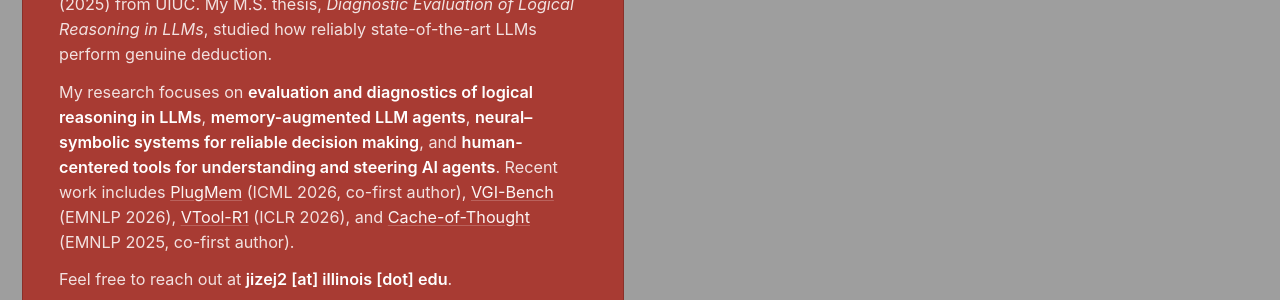
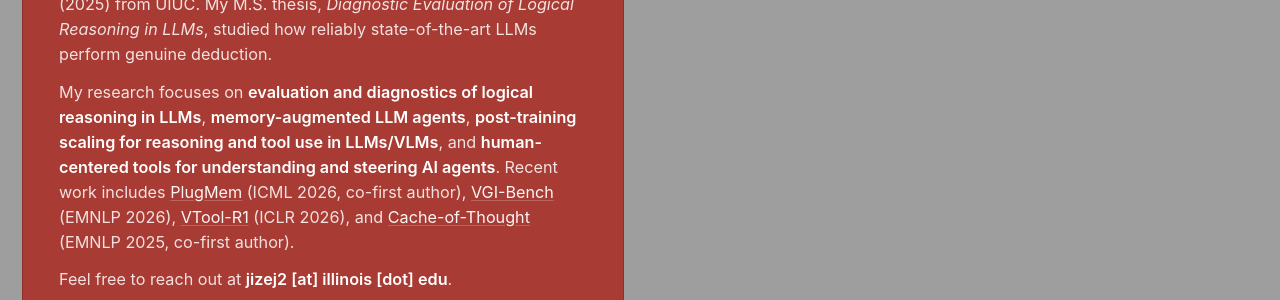
Before and after one commit to jizej/jizej.github.io, a Jekyll site: the page built from _pages/about.md, in a window 1280 px wide. Shown: the part 385-685 px from the top of the page. Built offline with Jekyll 4.4.1, drawn with Linux system fonts in a browser that asks for light colours; some web fonts are replaced; a script bundle is joined from its source files by our own code; library files that are not in the unit come from our copies.

Commit message:
Use Research Internship CV on site and align research interests

```diff
--- a/_pages/about.md
+++ b/_pages/about.md
@@ -30,6 +30,6 @@ redirect_from:
 
 I am a Ph.D. student in Computer Science at the [University of Illinois Urbana-Champaign](https://illinois.edu/), advised by Prof. [ChengXiang Zhai](https://czhai.cs.illinois.edu/) in the [TIMAN](https://sifaka.cs.illinois.edu/) research group. I received my B.S. in Mathematics & Computer Science and Statistics (2023) and my M.S. in Computer Science (2025) from UIUC. My M.S. thesis, *Diagnostic Evaluation of Logical Reasoning in LLMs*, studied how reliably state-of-the-art LLMs perform genuine deduction.
 
-My research focuses on **evaluation and diagnostics of logical reasoning in LLMs**, **memory-augmented LLM agents**, **neural&ndash;symbolic systems for reliable decision making**, and **human-centered tools for understanding and steering AI agents**. Recent work includes [PlugMem](https://arxiv.org/abs/2603.03296) (ICML 2026, co-first author), [VGI-Bench](https://arxiv.org/abs/2608.19583) (EMNLP 2026), [VTool-R1](https://arxiv.org/abs/2505.19255) (ICLR 2026), and [Cache-of-Thought](https://aclanthology.org/2025.emnlp-main.97/) (EMNLP 2025, co-first author).
+My research focuses on **evaluation and diagnostics of logical reasoning in LLMs**, **memory-augmented LLM agents**, **post-training scaling for reasoning and tool use in LLMs/VLMs**, and **human-centered tools for understanding and steering AI agents**. Recent work includes [PlugMem](https://arxiv.org/abs/2603.03296) (ICML 2026, co-first author), [VGI-Bench](https://arxiv.org/abs/2608.19583) (EMNLP 2026), [VTool-R1](https://arxiv.org/abs/2505.19255) (ICLR 2026), and [Cache-of-Thought](https://aclanthology.org/2025.emnlp-main.97/) (EMNLP 2025, co-first author).
 
 Feel free to reach out at **jizej2 [at] illinois [dot] edu**.
```
Also changed, not shown: _pages/cv.md (+1 -1 lines), 1 other file.
